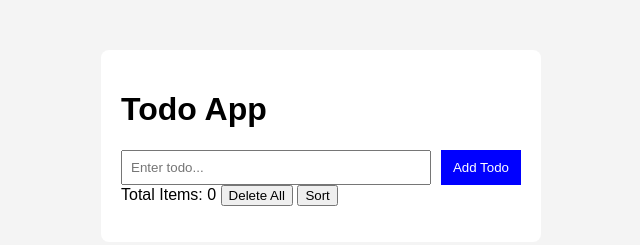
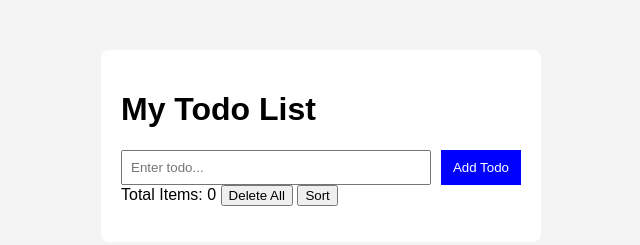
Before and after one commit to hasithaWalpola/TechAssesment-FA, a website: page index.html in a window 1280 px wide. Shown: the whole page, without its empty margins (319-959 px from the left). Drawn offline with Linux system fonts and the light colour scheme.

Commit message:
Task1 - App name & title change

```diff
--- a/index.html
+++ b/index.html
@@ -2,13 +2,13 @@
 <html lang="en">
 <head>
     <meta charset="UTF-8">
-    <title>Todo App</title> <!-- Task 1 -->
+    <title>My Todo List</title> <!-- Task 1 -->
     <link rel="stylesheet" href="styles.css">
 </head>
 <body>
 
     <div class="container">
-        <h1 id="app-title">Todo App</h1> <!-- Task 1 -->
+        <h1 id="app-title">My Todo List</h1> <!-- Task 1 -->
 
         <div class="input-section">
             <input type="text" id="todo-input" placeholder="Enter todo..." />
```
Also changed, not shown: 1 other file.
